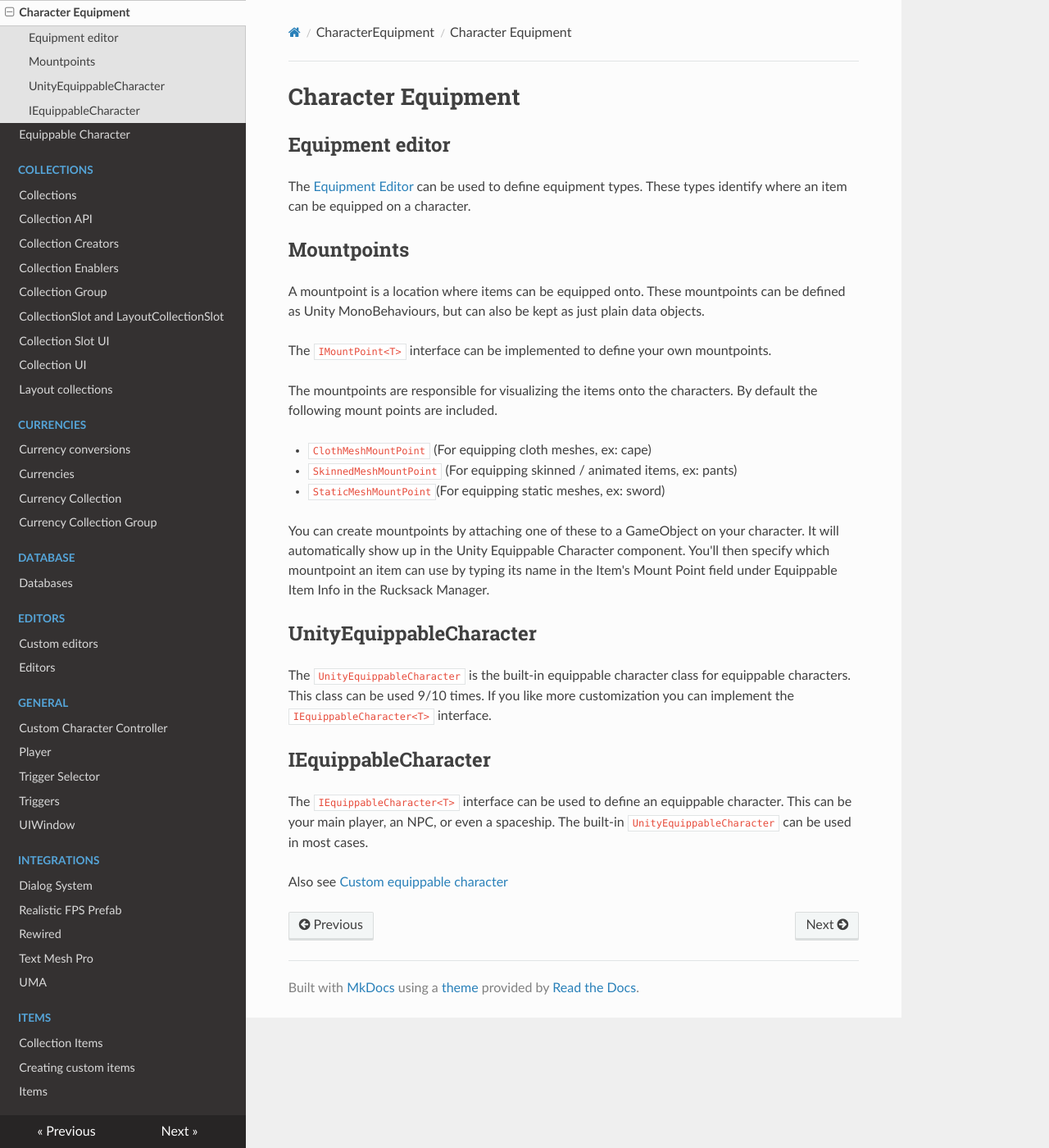
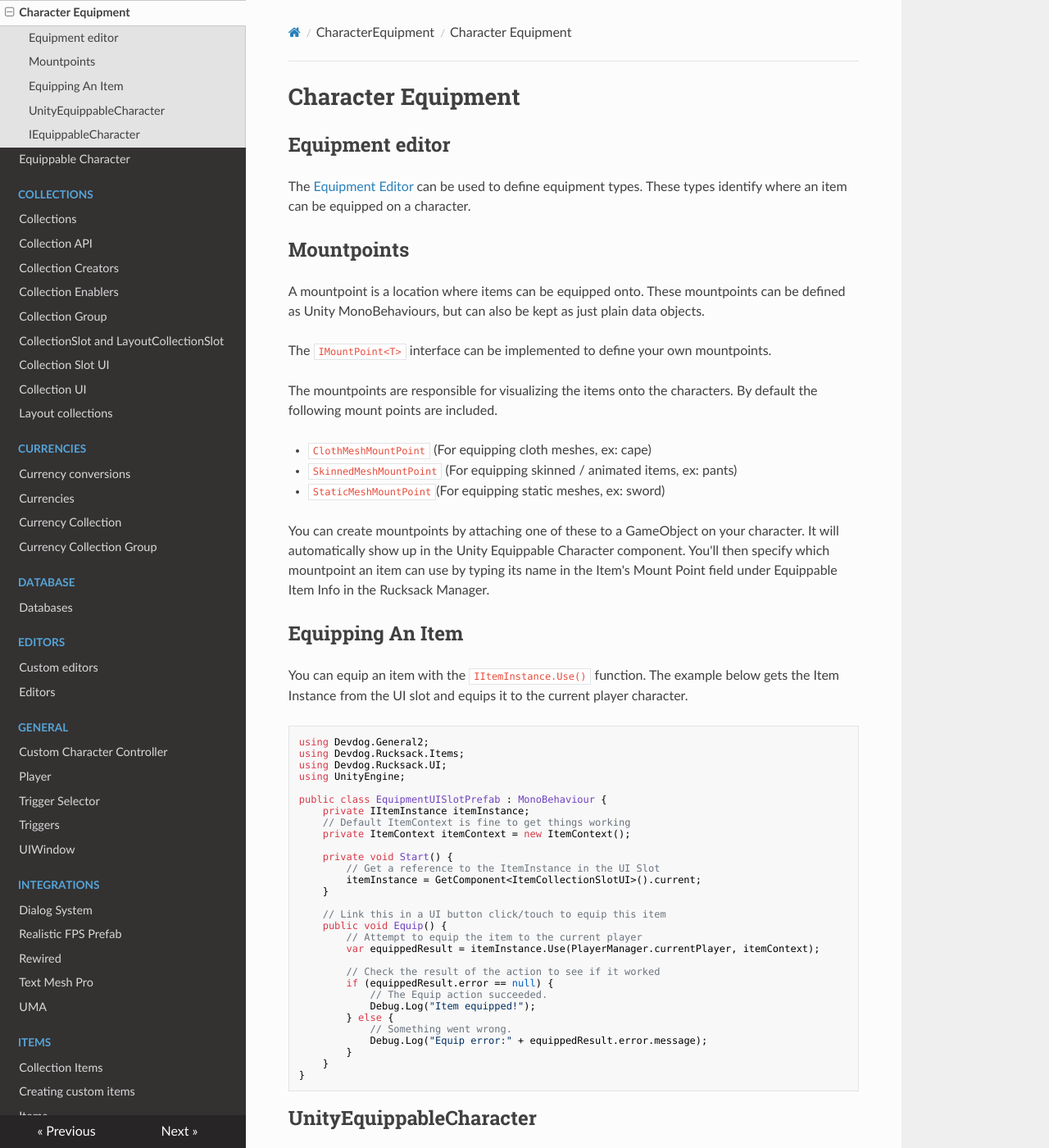
Before and after one commit to devdogio/RucksackDocs, an MkDocs documentation site: the page built from docs/CharacterEquipment/Equipment.md, in a window 1280 px wide and 1400 px high. Shown: the whole window at 82% size. Built offline with MkDocs 1.6.1, drawn with Linux system fonts in a browser that asks for light colours; nearby versions of some CDN libraries.

Commit message:
Added Equipping An Item section

````diff
--- a/docs/CharacterEquipment/Equipment.md
+++ b/docs/CharacterEquipment/Equipment.md
@@ -18,6 +18,43 @@ The mountpoints are responsible for visualizing the items onto the characters. B
 
 You can create mountpoints by attaching one of these to a GameObject on your character. It will automatically show up in the Unity Equippable Character component. You'll then specify which mountpoint an item can use by typing its name in the Item's Mount Point field under Equippable Item Info in the Rucksack Manager.
 
+## Equipping An Item
+
+You can equip an item with the `IItemInstance.Use()` function. The example below gets the Item Instance from the UI slot and equips it to the current player character.
+
+```cs
+using Devdog.General2;
+using Devdog.Rucksack.Items;
+using Devdog.Rucksack.UI;
+using UnityEngine;
+
+public class EquipmentUISlotPrefab : MonoBehaviour {
+    private IItemInstance itemInstance;
+    // Default ItemContext is fine to get things working
+    private ItemContext itemContext = new ItemContext();
+
+    private void Start() {
+        // Get a reference to the ItemInstance in the UI Slot
+        itemInstance = GetComponent<ItemCollectionSlotUI>().current;
+    }
+
+    // Link this in a UI button click/touch to equip this item
+    public void Equip() {
+        // Attempt to equip the item to the current player
+        var equippedResult = itemInstance.Use(PlayerManager.currentPlayer, itemContext);
+
+        // Check the result of the action to see if it worked
+        if (equippedResult.error == null) {
+            // The Equip action succeeded.
+            Debug.Log("Item equipped!");
+        } else {
+            // Something went wrong.
+            Debug.Log("Equip error:" + equippedResult.error.message);
+        }
+    }
+}
+```
+
 ## UnityEquippableCharacter
 
 The `UnityEquippableCharacter` is the built-in equippable character class for equippable characters. This class can be used 9/10 times. If you like more customization you can implement the `IEquippableCharacter<T>` interface.
````
